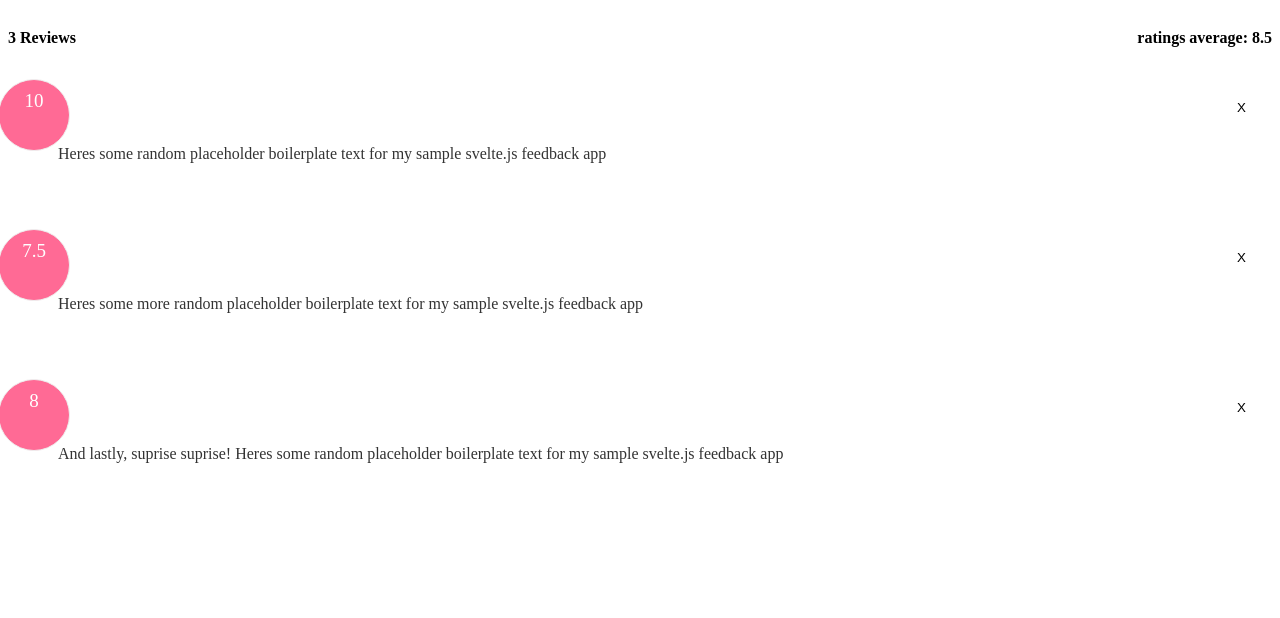
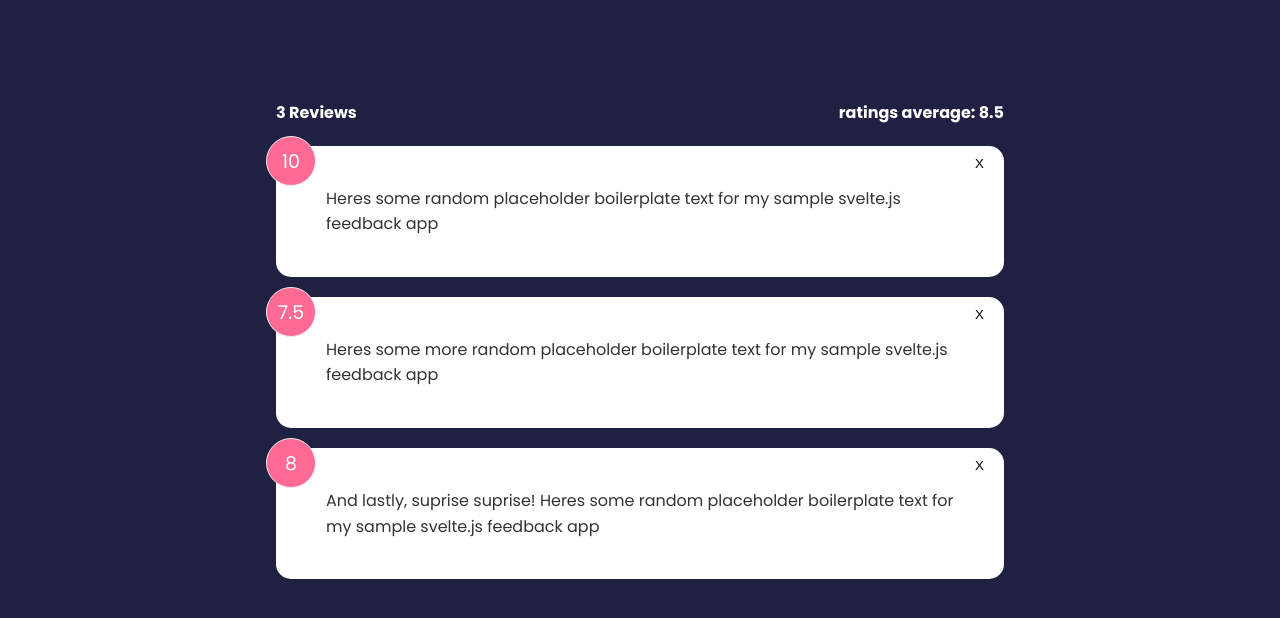
Before and after one commit to KausaChangs/svelte-feedback-app, a Svelte app: page / in a window 1280 px wide. Shown: the top 618 px of the page. Built offline with nearby package versions, Linux system fonts and the light colour scheme.

Commit message:
fixed the css import issue

```diff
--- a/src/components/FeedBackForm.svelte
+++ b/src/components/FeedBackForm.svelte
@@ -14,7 +14,7 @@
     <!--Rating Select-->
     <div class="input-group">
         <input type="text" placeholder="tell us something that keeps you coming back"/>
-        <button>Send</button>
+        <button> Send</button>
     </div>
 </form>
 </Card>
--- a/src/main.js
+++ b/src/main.js
@@ -1,8 +1,8 @@
-import './app.css'
-import App from './App.svelte'
+import App from "./App.svelte";
+import "../public/global.css";
 
 const app = new App({
-  target: document.getElementById('app')
-})
+  target: document.getElementById("app"),
+});
 
-export default app
+export default app;
```
